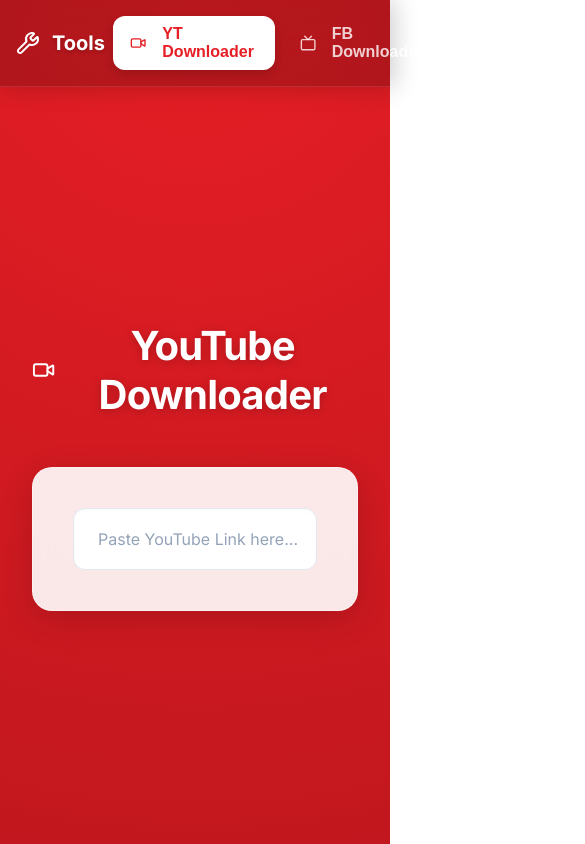
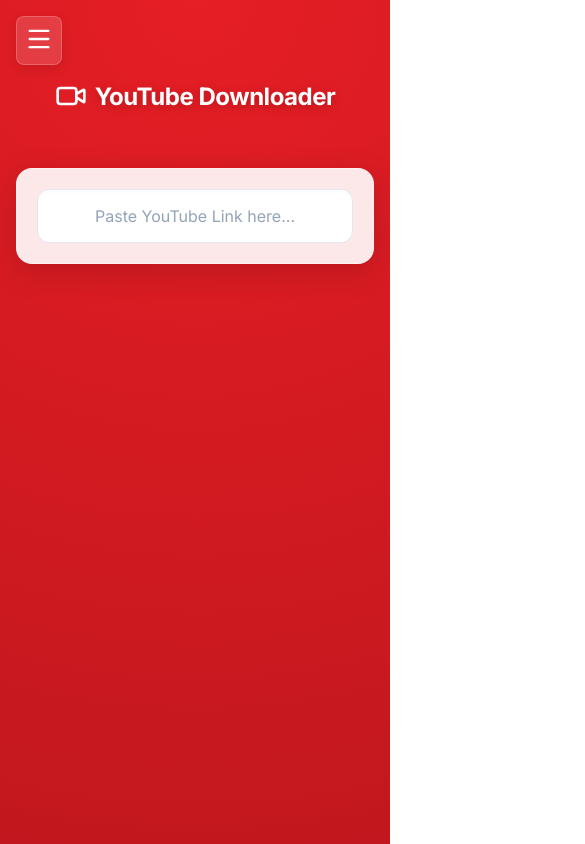
Before and after one commit to Irnhakim/ToolsDownloader, a Next.js app: page / in a window 390 px wide. Shown: the top 844 px of the page, 585 px wide, since content can reach past the window. Built offline with nearby package versions, Linux system fonts and the light colour scheme.

Commit message:
responsive UI

```diff
--- a/app/globals.css
+++ b/app/globals.css
@@ -67,15 +67,30 @@
   z-index: 10;
 }
 
+.sidebar-header {
+  display: flex;
+  align-items: center;
+  justify-content: space-between;
+  margin-bottom: 2rem;
+}
+
 .sidebar-title {
   color: white;
   font-size: 1.5rem;
   font-weight: 700;
-  margin-bottom: 2rem;
   text-shadow: 0 2px 4px rgba(0,0,0,0.2);
   display: flex;
   align-items: center;
   gap: 0.75rem;
+}
+
+.mobile-close-btn {
+  display: none;
+  background: transparent;
+  border: none;
+  color: white;
+  cursor: pointer;
+  padding: 0.25rem;
 }
 
 .nav-item {
@@ -130,14 +145,42 @@
   align-items: center;
 }
 
+.header-row {
+  display: flex;
+  align-items: center;
+  justify-content: center;
+  width: 100%;
+  margin-bottom: 1rem;
+  position: relative;
+}
+
+.hamburger-btn {
+  display: none;
+  position: fixed;
+  top: 1rem;
+  left: 1rem;
+  background: rgba(255, 255, 255, 0.15);
+  border: 1px solid rgba(255, 255, 255, 0.2);
+  backdrop-filter: blur(8px);
+  color: white;
+  border-radius: 8px;
+  padding: 0.5rem;
+  cursor: pointer;
+  z-index: 30;
+  box-shadow: 0 4px 12px rgba(0,0,0,0.1);
+}
+
 .title {
   color: white;
   font-size: 2.5rem;
   font-weight: 700;
   text-shadow: 0 2px 10px rgba(0, 0, 0, 0.2);
-  margin-bottom: 1rem;
   text-align: center;
   letter-spacing: -0.02em;
+  display: flex;
+  align-items: center;
+  justify-content: center;
+  gap: 12px;
 }
 
 /* Glass Card */
@@ -408,35 +451,123 @@
     flex-direction: column;
   }
 
+  .sidebar-overlay {
+    position: fixed;
+    top: 0;
+    left: 0;
+    width: 100vw;
+    height: 100vh;
+    background: rgba(0, 0, 0, 0.5);
+    backdrop-filter: blur(4px);
+    z-index: 40;
+    animation: fadeIn 0.3s ease;
+  }
+
   .sidebar {
-    width: 100%;
-    height: auto;
-    border-right: none;
-    border-bottom: 1px solid rgba(255, 255, 255, 0.1);
-    flex-direction: row;
-    align-items: center;
-    padding: 1rem;
+    position: fixed;
+    top: 0;
+    left: -100%;
+    height: 100vh;
+    width: 280px;
+    z-index: 50;
+    transition: left 0.3s ease;
+    border-right: 1px solid rgba(255, 255, 255, 0.1);
+    box-shadow: 4px 0 24px rgba(0, 0, 0, 0.5);
+  }
+
+  .sidebar.open {
+    left: 0;
+  }
+
+  .sidebar-header {
+    margin-bottom: 1.5rem;
   }
 
   .sidebar-title {
     margin-bottom: 0;
-    margin-right: auto;
-    font-size: 1.25rem;
+  }
+
+  .mobile-close-btn {
+    display: block;
+  }
+
+  .hamburger-btn {
+    display: block;
   }
 
   .nav-item {
-    width: auto;
-    padding: 0.5rem 1rem;
+    font-size: 1rem;
   }
-}
 
-@media (max-width: 600px) {
+  .main-content {
+    padding: 1rem;
+    padding-top: 5rem; /* Space for the hamburger button */
+    justify-content: flex-start; /* Align to top instead of center */
+  }
+
+  .title {
+    font-size: 1.5rem;
+    gap: 8px !important;
+  }
+
+  .header-row {
+    justify-content: center;
+    margin-bottom: 1.5rem;
+  }
+
+  .glass-card {
+    padding: 1.25rem;
+    border-radius: 16px;
+  }
+
+  .input-wrapper {
+    flex-direction: column;
+    padding: 0.25rem;
+  }
+
+  .url-input {
+    width: 100%;
+    text-align: center;
+  }
+
+  .clear-btn {
+    width: 100%;
+    justify-content: center;
+    margin-top: 0.5rem;
+  }
+
   .action-row {
     flex-direction: column;
+    gap: 0.75rem;
   }
 
   .download-btn {
     padding: 1rem;
     justify-content: center;
   }
+
+  .video-info {
+    flex-direction: column;
+    text-align: center;
+    gap: 0.5rem;
+  }
+
+  .thumbnail {
+    width: 100%;
+    max-width: 280px;
+    height: auto;
+    aspect-ratio: 16 / 9;
+  }
+
+  .info-text {
+    width: 100%;
+  }
+
+  .video-title {
+    font-size: 1rem;
+    white-space: normal;
+    display: -webkit-box;
+    -webkit-line-clamp: 2;
+    -webkit-box-orient: vertical;
+  }
 }
--- a/app/page.js
+++ b/app/page.js
@@ -1,10 +1,11 @@
 'use client';
 
 import { useState, useEffect } from 'react';
-import { Download, X, ChevronDown, Loader2, Video, Tv, Camera, Music, Wrench } from 'lucide-react';
+import { Download, X, ChevronDown, Loader2, Video, Tv, Camera, Music, Wrench, Menu } from 'lucide-react';
 
 export default function Home() {
   const [activeTab, setActiveTab] = useState('youtube');
+  const [isSidebarOpen, setIsSidebarOpen] = useState(false);
 
   const [url, setUrl] = useState('');
   const [videoInfo, setVideoInfo] = useState(null);
@@ -187,17 +188,32 @@
 
   const pageConfig = getPageConfig();
 
+  const handleTabChange = (tab) => {
+    setActiveTab(tab);
+    setIsSidebarOpen(false); // Auto-close sidebar on mobile when tab clicked
+  };
+
   return (
     <div className={`app-wrapper ${activeTab}`}>
+      {/* Mobile Sidebar Overlay */}
+      {isSidebarOpen && (
+        <div className="sidebar-overlay" onClick={() => setIsSidebarOpen(false)}></div>
+      )}
+
       {/* Sidebar */}
-      <aside className="sidebar">
-        <div className="sidebar-title">
-          <Wrench size={24} /> Tools
+      <aside className={`sidebar ${isSidebarOpen ? 'open' : ''}`}>
+        <div className="sidebar-header">
+          <div className="sidebar-title">
+            <Wrench size={24} /> Tools
+          </div>
+          <button className="mobile-close-btn" onClick={() => setIsSidebarOpen(false)}>
+            <X size={24} />
+          </button>
         </div>
 
         <button
           className={`nav-item youtube-btn ${activeTab === 'youtube' ? 'active' : ''}`}
-          onClick={() => setActiveTab('youtube')}
+          onClick={() => handleTabChange('youtube')}
         >
           <Video size={20} />
           YT Downloader
@@ -205,7 +221,7 @@
 
         <button
           className={`nav-item facebook-btn ${activeTab === 'facebook' ? 'active' : ''}`}
-          onClick={() => setActiveTab('facebook')}
+          onClick={() => handleTabChange('facebook')}
         >
           <Tv size={20} />
           FB Downloader
@@ -213,7 +229,7 @@
 
         <button
           className={`nav-item instagram-btn ${activeTab === 'instagram' ? 'active' : ''}`}
-          onClick={() => setActiveTab('instagram')}
+          onClick={() => handleTabChange('instagram')}
         >
           <Camera size={20} />
           IG Downloader
@@ -221,7 +237,7 @@
 
         <button
           className={`nav-item tiktok-btn ${activeTab === 'tiktok' ? 'active' : ''}`}
-          onClick={() => setActiveTab('tiktok')}
+          onClick={() => handleTabChange('tiktok')}
         >
           <Music size={20} />
           TikTok Downloader
@@ -231,9 +247,14 @@
       {/* Main Content */}
       <main className="main-content">
         <div className="container">
-          <h1 className="title" style={{ display: 'flex', alignItems: 'center', justifyContent: 'center', gap: '12px' }}>
-            {pageConfig.icon} {pageConfig.title}
-          </h1>
+          <div className="header-row">
+            <button className="hamburger-btn" onClick={() => setIsSidebarOpen(true)}>
+              <Menu size={28} />
+            </button>
+            <h1 className="title">
+              {pageConfig.icon} {pageConfig.title}
+            </h1>
+          </div>
 
           <div className="glass-card">
             <div className="input-wrapper">
```
